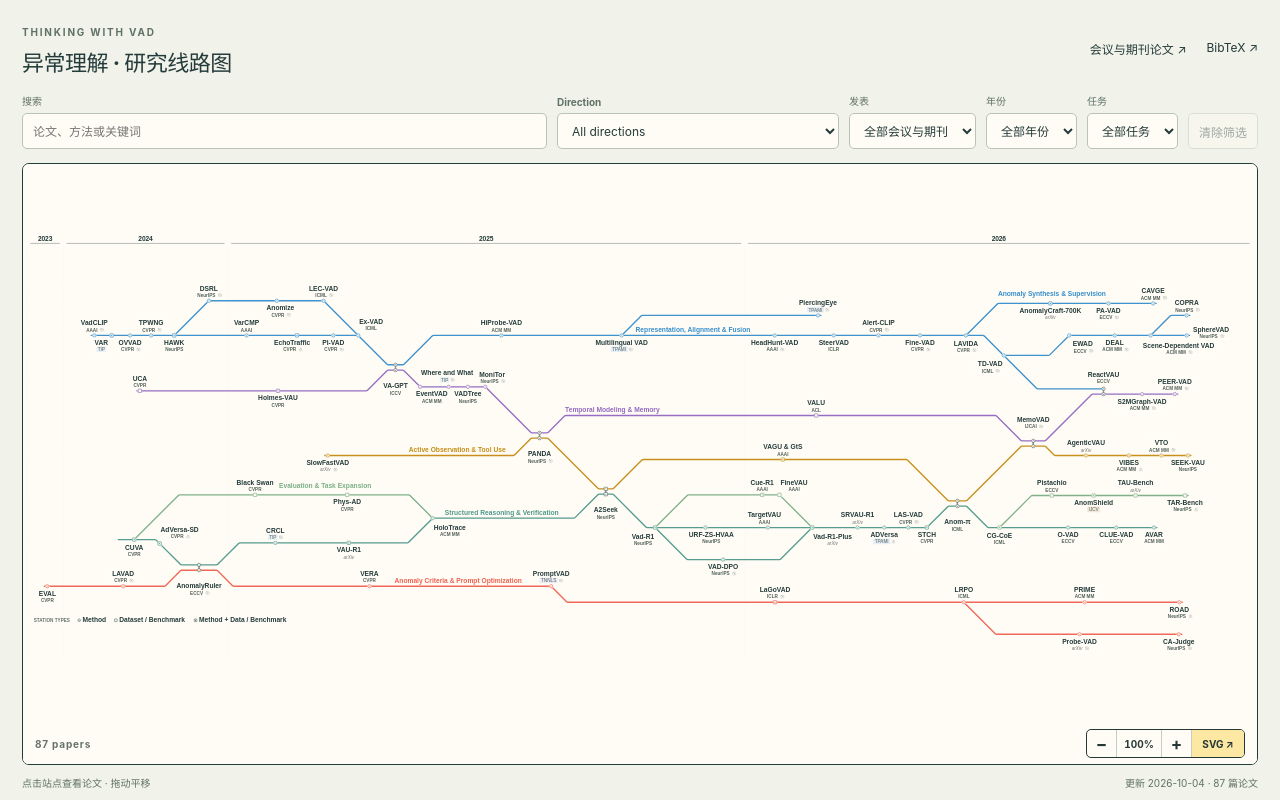
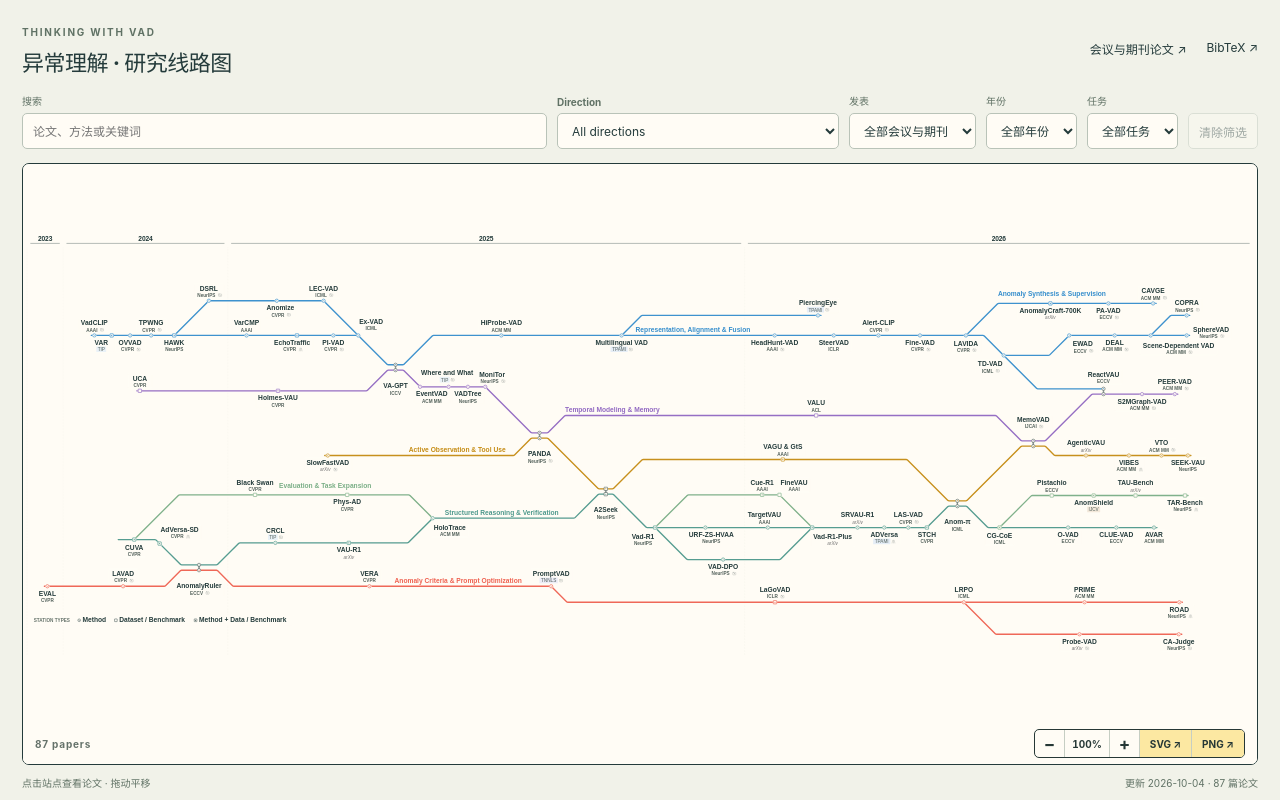
Before and after one commit to 2-mo/Awesome-Thinking-with-VAD, a React (Vite) app: page / in a window 1280 px wide. Built offline with nearby package versions, Linux system fonts and the light colour scheme.

Commit message:
Add PNG export to research route map

```diff
--- a/index.html
+++ b/index.html
@@ -4,7 +4,7 @@
     <meta charset="UTF-8" />
     <meta name="viewport" content="width=device-width, initial-scale=1.0" />
     <meta name="theme-color" content="#fffcf5" />
-    <meta name="description" content="视觉异常理解研究线路图：沿方法路线浏览论文，筛选会议、期刊与年份，查看论文来源并导出 SVG。" />
+    <meta name="description" content="视觉异常理解研究线路图：沿方法路线浏览论文，筛选会议、期刊与年份，查看论文来源并导出 SVG 或 PNG。" />
     <title>Thinking with VAD · 研究线路图</title>
     <link rel="icon" type="image/svg+xml" href="./favicon.svg" />
   </head>
--- a/src/components/ResearchMap.tsx
+++ b/src/components/ResearchMap.tsx
@@ -42,6 +42,31 @@ const clamp = (n: number, min: number, max: number) =>
   Math.min(max, Math.max(min, n));
 const fitLabel = (text: string, size: number, available: number) =>
   labelWidth(text, size) > available ? available : undefined;
+
+function mapSvgBlob(svg: SVGSVGElement, width: number, height: number) {
+  const clone = svg.cloneNode(true) as SVGSVGElement;
+  clone.setAttribute("xmlns", "http://www.w3.org/2000/svg");
+  clone.setAttribute("width", String(width));
+  clone.setAttribute("height", String(height));
+  clone.querySelector("[data-map-content]")?.removeAttribute("transform");
+  return new Blob([new XMLSerializer().serializeToString(clone)], {
+    type: "image/svg+xml;charset=utf-8",
+  });
+}
+
+function downloadMap(blob: Blob, extension: "svg" | "png") {
+  const url = URL.createObjectURL(blob);
+  const anchor = document.createElement("a");
+  try {
+    anchor.href = url;
+    anchor.download = `vau-research-route-map.${extension}`;
+    document.body.append(anchor);
+    anchor.click();
+  } finally {
+    anchor.remove();
+    window.setTimeout(() => URL.revokeObjectURL(url), 1000);
+  }
+}
 
 function PaperContextIcon({ kind, x, y }: { kind: NonNullable<Paper["mapIcon"]>["kind"]; x: number; y: number }) {
   return <g data-context-icon={kind} transform={`translate(${x - STATION_ICON_SIZE / 2} ${y - STATION_ICON_SIZE / 2}) scale(${STATION_ICON_SIZE / 24})`}
@@ -160,6 +185,8 @@ export default function ResearchMap({
   const [dragging, setDragging] = useState(false);
   const [hoveredId, setHoveredId] = useState<string | null>(null);
   const [exportFailed, setExportFailed] = useState(false);
+  const [exportingPng, setExportingPng] = useState(false);
+  const [pngExportFailed, setPngExportFailed] = useState(false);
   const id = useId().replace(/[^a-zA-Z0-9_-]/g, "");
   const patternId = `publication-grid-${id}`;
   const regionsClipId = `research-regions-${id}`;
@@ -229,23 +256,42 @@ export default function ResearchMap({
     if (!svgRef.current) return;
     setExportFailed(false);
     try {
-      const clone = svgRef.current.cloneNode(true) as SVGSVGElement;
-      clone.setAttribute("xmlns", "http://www.w3.org/2000/svg");
-      clone.setAttribute("width", String(width));
-      clone.setAttribute("height", String(height));
-      clone.querySelector("[data-map-content]")?.removeAttribute("transform");
-      const url = URL.createObjectURL(
-        new Blob([new XMLSerializer().serializeToString(clone)], {
-          type: "image/svg+xml;charset=utf-8",
-        }),
-      );
-      const anchor = document.createElement("a");
-      anchor.href = url;
-      anchor.download = "vau-research-route-map.svg";
-      anchor.click();
-      window.setTimeout(() => URL.revokeObjectURL(url), 1000);
+      downloadMap(mapSvgBlob(svgRef.current, width, height), "svg");
     } catch {
       setExportFailed(true);
+    }
+  };
+  const exportPng = async () => {
+    if (!svgRef.current || exportingPng) return;
+    setExportingPng(true);
+    setPngExportFailed(false);
+    let url: string | undefined;
+    try {
+      url = URL.createObjectURL(mapSvgBlob(svgRef.current, width, height));
+      const image = new Image();
+      await new Promise<void>((resolve, reject) => {
+        image.onload = () => resolve();
+        image.onerror = () => reject(new Error("Could not load the map image"));
+        image.src = url!;
+      });
+      const canvas = document.createElement("canvas");
+      canvas.width = Math.ceil(width);
+      canvas.height = Math.ceil(height);
+      const context = canvas.getContext("2d");
+      if (!context) throw new Error("Canvas is unavailable");
+      context.drawImage(image, 0, 0, canvas.width, canvas.height);
+      const blob = await new Promise<Blob>((resolve, reject) => {
+        canvas.toBlob((result) => {
+          if (result) resolve(result);
+          else reject(new Error("Could not encode the map as PNG"));
+        }, "image/png");
+      });
+      downloadMap(blob, "png");
+    } catch {
+      setPngExportFailed(true);
+    } finally {
+      if (url) URL.revokeObjectURL(url);
+      setExportingPng(false);
     }
   };
 
@@ -554,6 +600,16 @@ export default function ResearchMap({
           >
             {exportFailed ? "Retry SVG" : "SVG ↗"}
           </button>
+          <button
+            type="button"
+            className="metro-export"
+            onClick={exportPng}
+            disabled={exportingPng}
+            aria-busy={exportingPng}
+            title={pngExportFailed ? "PNG export failed. Click to retry." : "Export the full map as PNG"}
+          >
+            {exportingPng ? "Exporting…" : pngExportFailed ? "Retry PNG" : "PNG ↗"}
+          </button>
         </div>
       </div>
     </section>
```
Also changed, not shown: 3 other files (tests, documents, lock files or other folders).
